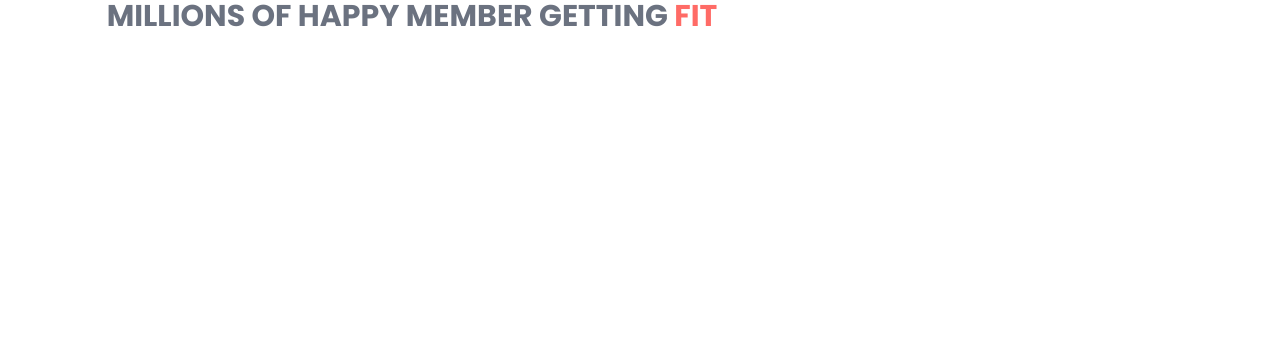
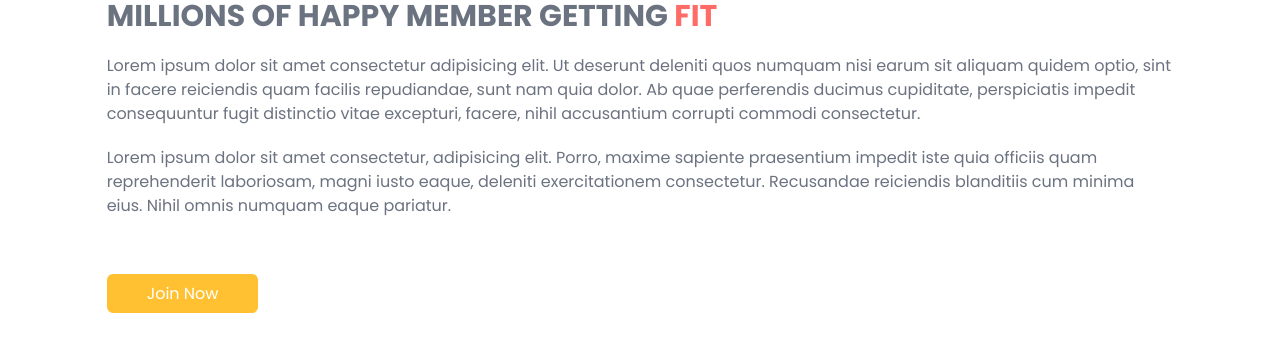
Before and after one commit to yusuffikri/barasuara-typescript, a React (Vite) app: page / in a window 1280 px wide. Shown: the part 1406-1758 px from the top of the page. Before the commit the page ends 1600 px from the top, so only its background shows below. Built offline with nearby package versions, Linux system fonts and the light colour scheme.

Commit message:
benefits page update

```diff
--- a/src/sections/benefits/index.tsx
+++ b/src/sections/benefits/index.tsx
@@ -1,8 +1,10 @@
+import ActionButton from "@/shared/ActionButton";
 import HText from "@/shared/HText";
 import { BenefitType, SelectedPage } from "@/shared/types"
 import { HomeModernIcon, UserGroupIcon, AcademicCapIcon } from "@heroicons/react/24/solid"
 import { motion } from "framer-motion";
 import Benefit from "./Benefit";
+
 
 
 const benefits: Array<BenefitType> = [
@@ -72,8 +74,20 @@ const Benefits = ({setSelectedPage}: Props) => {
           </div>
         </div>
           {/* Descript */}
+          <div>
+            <p className="my-5">Lorem ipsum dolor sit amet consectetur adipisicing elit. Ut deserunt deleniti quos numquam nisi earum sit aliquam quidem optio, sint in facere reiciendis quam facilis repudiandae, sunt nam quia dolor. Ab quae perferendis ducimus cupiditate, perspiciatis impedit consequuntur fugit distinctio vitae excepturi, facere, nihil accusantium corrupti commodi consectetur.</p>
+            <p className="mb-5">Lorem ipsum dolor sit amet consectetur, adipisicing elit. Porro, maxime sapiente praesentium impedit iste quia officiis quam reprehenderit laboriosam, magni iusto eaque, deleniti exercitationem consectetur. Recusandae reiciendis blanditiis cum minima eius. Nihil omnis numquam eaque pariatur.</p>
+          </div>
 
           {/* Button */}
+          <div className="relative mt-16">
+            <div className="before:absolute before:-bottom-20 before:right before:-z-[-1]before:content-sparkless">
+              <ActionButton setSelectedPage={setSelectedPage}>
+                Join Now
+              </ActionButton>
+            </div>
+
+          </div>
 
         </div>
        </div>
```
